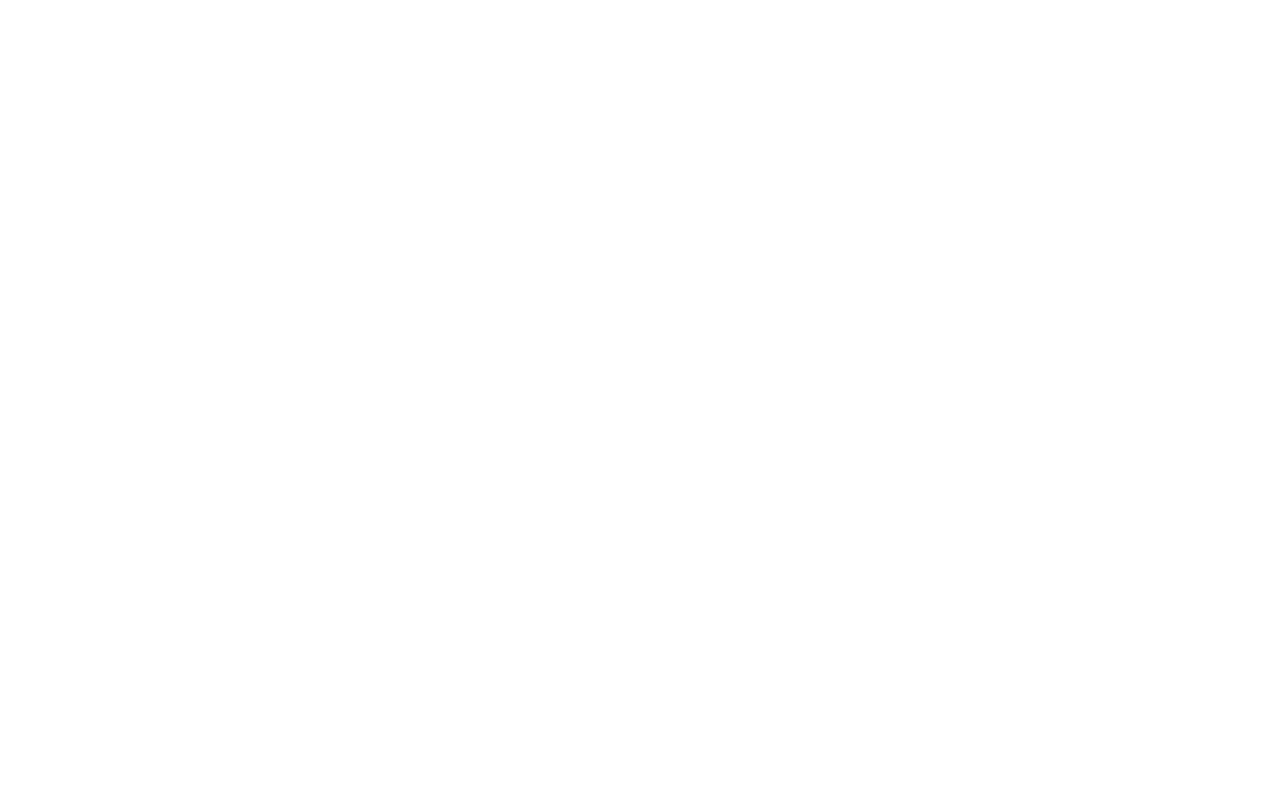
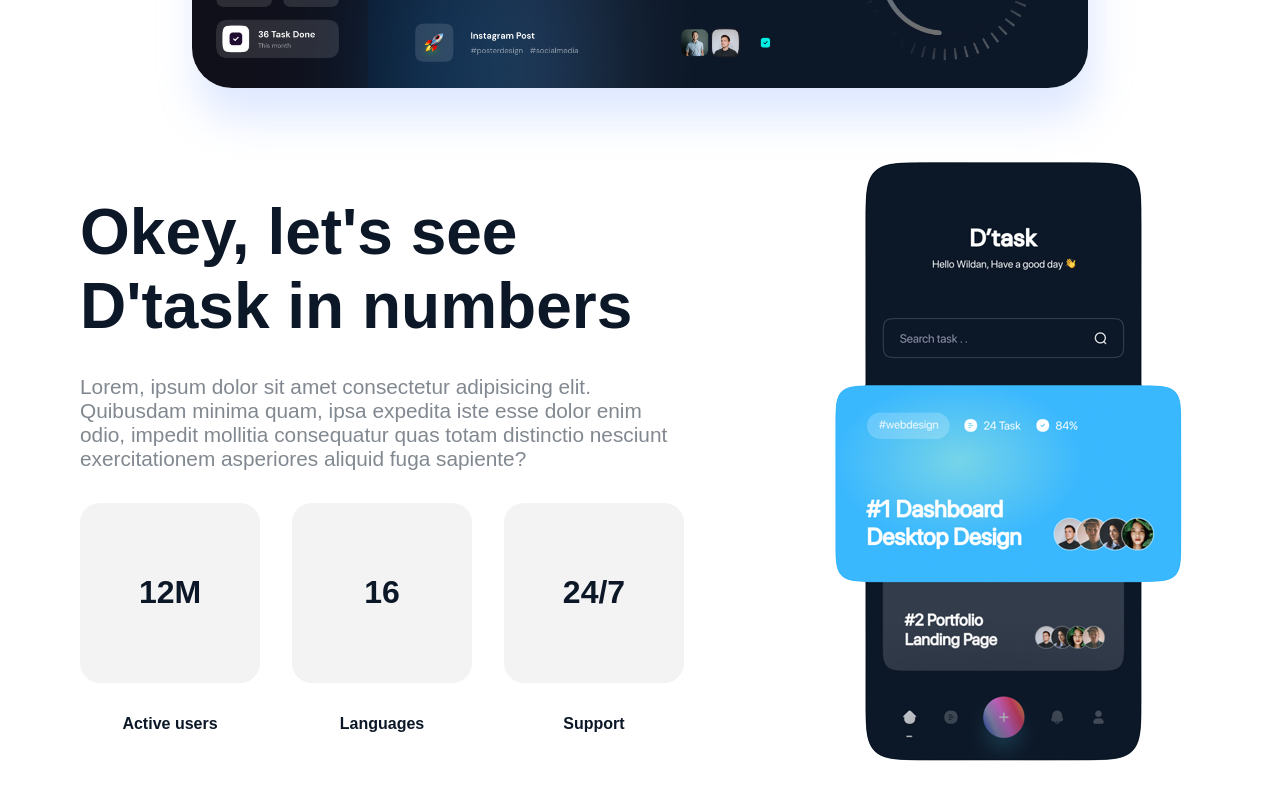
Before and after one commit to Atik2788/Animated-Website, a React (Vite) app: page / in a window 1280 px wide. Shown: the part 1348-2148 px from the top of the page. Before the commit the page ends 1221 px from the top, so only its background shows below. Built offline with nearby package versions, Linux system fonts and the light colour scheme.

Commit message:
after doing analytics section

```diff
--- a/src/App.jsx
+++ b/src/App.jsx
@@ -6,7 +6,7 @@ const App = () => {
     <div className='app'>
       <Navbar/>
       <Home/>
-      {/* <DashboardPreview/> */}
+      <DashboardPreview/>
       <AnaLytics/>
     </div>
   );
--- a/src/Components/Analytics.jsx
+++ b/src/Components/Analytics.jsx
@@ -1,11 +1,13 @@
 import { analytics } from '../Data/dummy'
+import {onephone} from '../Images'
+import '../Styles/analytics.scss'
 
 const Analytics = () => {
   return (
     <div className="app__analytics">
       <div className="analytics__analytics">
+
           <div className="left__analytics">
-
             <div className="left__text">
               <h1>Okey, let's see D'task in numbers</h1>
               <p>Lorem, ipsum dolor sit amet consectetur adipisicing elit. Quibusdam minima quam, ipsa expedita iste esse dolor enim odio, impedit mollitia consequatur quas totam distinctio nesciunt exercitationem asperiores aliquid fuga sapiente?</p>
@@ -18,9 +20,11 @@ const Analytics = () => {
                     </div>
                 ))}
             </div>
+          </div>
 
+          <div className="right__analytics">
+            <img src={onephone} alt="" draggable={false}/>
           </div>
-          <div className="right__analytics"></div>
       </div>
     </div>
   )
--- a/src/Components/DashboardPreview.jsx
+++ b/src/Components/DashboardPreview.jsx
@@ -1,10 +1,10 @@
 import '../Styles/dashboardPreview.scss'
-import { dashboard, onephone, twophones, feature } from '../Images'
+import { dashboard } from '../Images'
 
 const DashboardPreview = () => {
   return (
     <div className='app__dashboard'>
-      <img src={dashboard} alt="" />
+      <img src={dashboard} alt="" draggable={false} />
     </div>
   )
 }
--- a/src/Styles/analytics.scss
+++ b/src/Styles/analytics.scss
@@ -1,2 +1,69 @@
 @import './variables';
 @import './constant';
+
+.app__analytics{
+    height: fit-content;
+    background: $secondary-color;
+    padding: 35% $md-gap 10% $md-gap;
+
+    .analytics__analytics{
+        @include flexAlign;
+
+        .left__analytics{
+            @include flexDirection;
+            gap: $lg-gap;
+            flex: 1;
+
+            .left__text{
+                @include flexDirection;
+                gap: $lg-gap;
+
+                h1{
+                    font-size: 4rem;
+                    color: $primary-color;
+                }
+
+                p{
+                    color: $neutral-color;
+                    font-size: 1.3rem;;
+                }
+            }
+
+            .left__analytics__container{
+                @include flexAlign;
+                gap: $lg-gap;
+
+                .analytic__container{
+                    @include flexAlign;
+                    flex-direction: column;
+                    gap: $lg-gap;
+                    cursor: pointer;
+                    color: $primary-color;
+                    font-weight: bold;
+
+                    .analytics__icon{
+                        height: 180px;
+                        width: 180px;
+                        border-radius: 20px;
+                        background-color: $neutral;
+                        font-size: 2rem;
+                        transition: $trans;
+                        @include flexCenter;
+
+                        &:hover{
+                            background-color: $secondary-color;
+                            box-shadow: $shadow;
+                            @include textGradient
+                        }
+                    }
+                }
+            }
+        }
+
+        .right__analytics{
+            flex: 1;
+            display: flex;
+            justify-content: end;
+        }
+    }
+}
```
Also changed, not shown: src/Styles/_constant.scss (line endings or trailing spaces).
